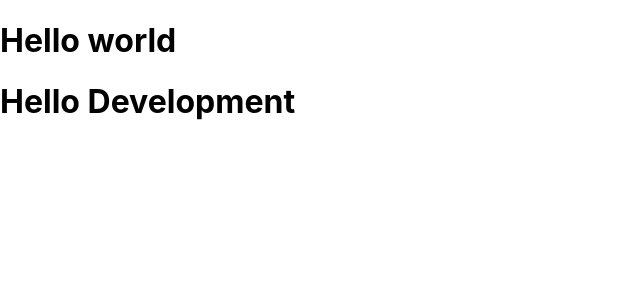
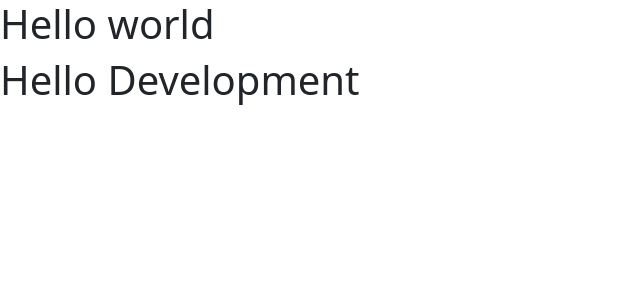
Before and after one commit to MuhammadazizEsonboyev/React-Richard, a React (Create React App) app in the folder richard-demo-project/: page / in a window 1280 px wide. Shown: the top 300 px of the page, without its empty margins (0-640 px from the left). Built offline with nearby package versions, Linux system fonts and the light colour scheme.

Commit message:
umidxon oldi

```diff
--- a/richard-demo-project/package.json
+++ b/richard-demo-project/package.json
@@ -9,7 +9,8 @@
     "react": "^18.2.0",
     "react-dom": "^18.2.0",
     "react-scripts": "5.0.1",
-    "web-vitals": "^2.1.4"
+    "web-vitals": "^2.1.4",
+    "yarn": "^1.22.19"
   },
   "scripts": {
     "start": "react-scripts start",
--- a/richard-demo-project/public/index.html
+++ b/richard-demo-project/public/index.html
@@ -10,6 +10,7 @@
       content="Web site created using create-react-app"
     />
     <link rel="apple-touch-icon" href="%PUBLIC_URL%/logo192.png" />
+    <link href="https://cdn.jsdelivr.net/npm/bootstrap@5.2.1/dist/css/bootstrap.min.css" rel="stylesheet" integrity="sha384-iYQeCzEYFbKjA/T2uDLTpkwGzCiq6soy8tYaI1GyVh/UjpbCx/TYkiZhlZB6+fzT" crossorigin="anonymous">
     <!--
       manifest.json provides metadata used when your web app is installed on a
       user's mobile device or desktop. See https://developers.google.com/web/fundamentals/web-app-manifest/
@@ -24,7 +25,7 @@
       work correctly both with client-side routing and a non-root public URL.
       Learn how to configure a non-root public URL by running `npm run build`.
     -->
-    <title>React App</title>
+    <title>Richard-Project</title>
   </head>
   <body>
     <noscript>You need to enable JavaScript to run this app.</noscript>
@@ -39,5 +40,9 @@
       To begin the development, run `npm start` or `yarn start`.
       To create a production bundle, use `npm run build` or `yarn build`.
     -->
+
+    <script src="https://cdn.jsdelivr.net/npm/bootstrap@5.2.1/dist/js/bootstrap.bundle.min.js" integrity="sha384-u1OknCvxWvY5kfmNBILK2hRnQC3Pr17a+RTT6rIHI7NnikvbZlHgTPOOmMi466C8" crossorigin="anonymous"></script>
+    <script src="https://cdn.jsdelivr.net/npm/@popperjs/core@2.11.6/dist/umd/popper.min.js" integrity="sha384-oBqDVmMz9ATKxIep9tiCxS/Z9fNfEXiDAYTujMAeBAsjFuCZSmKbSSUnQlmh/jp3" crossorigin="anonymous"></script>
+<script src="https://cdn.jsdelivr.net/npm/bootstrap@5.2.1/dist/js/bootstrap.min.js" integrity="sha384-7VPbUDkoPSGFnVtYi0QogXtr74QeVeeIs99Qfg5YCF+TidwNdjvaKZX19NZ/e6oz" crossorigin="anonymous"></script>
   </body>
 </html>
--- a/richard-demo-project/src/App.js
+++ b/richard-demo-project/src/App.js
@@ -1,4 +1,3 @@
-import logo from './logo.svg';
 import './App.css';
 
 function App() {
--- a/richard-demo-project/src/index.css
+++ /dev/null
@@ -1,13 +0,0 @@
-body {
-  margin: 0;
-  font-family: -apple-system, BlinkMacSystemFont, 'Segoe UI', 'Roboto', 'Oxygen',
-    'Ubuntu', 'Cantarell', 'Fira Sans', 'Droid Sans', 'Helvetica Neue',
-    sans-serif;
-  -webkit-font-smoothing: antialiased;
-  -moz-osx-font-smoothing: grayscale;
-}
-
-code {
-  font-family: source-code-pro, Menlo, Monaco, Consolas, 'Courier New',
-    monospace;
-}
--- a/richard-demo-project/src/index.js
+++ b/richard-demo-project/src/index.js
@@ -1,6 +1,5 @@
 import React from 'react';
 import ReactDOM from 'react-dom/client';
-import './index.css';
 import App from './App';
 
 const root = ReactDOM.createRoot(document.getElementById('root'));
```
Also changed, not shown: richard-demo-project/src/Section/Section.js (added, +13 -0 lines), 1 other file (tests, documents, lock files or other folders).
